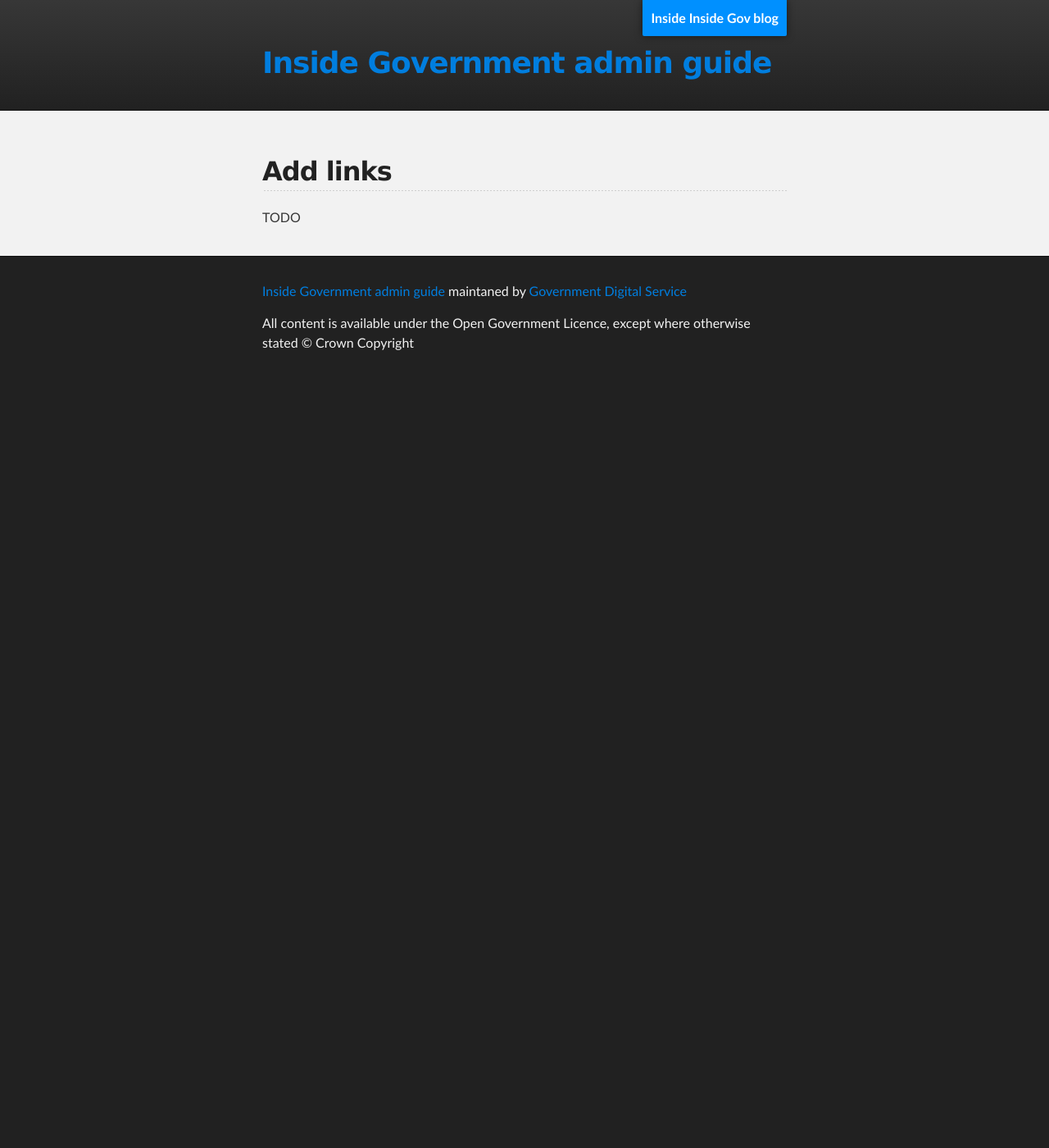
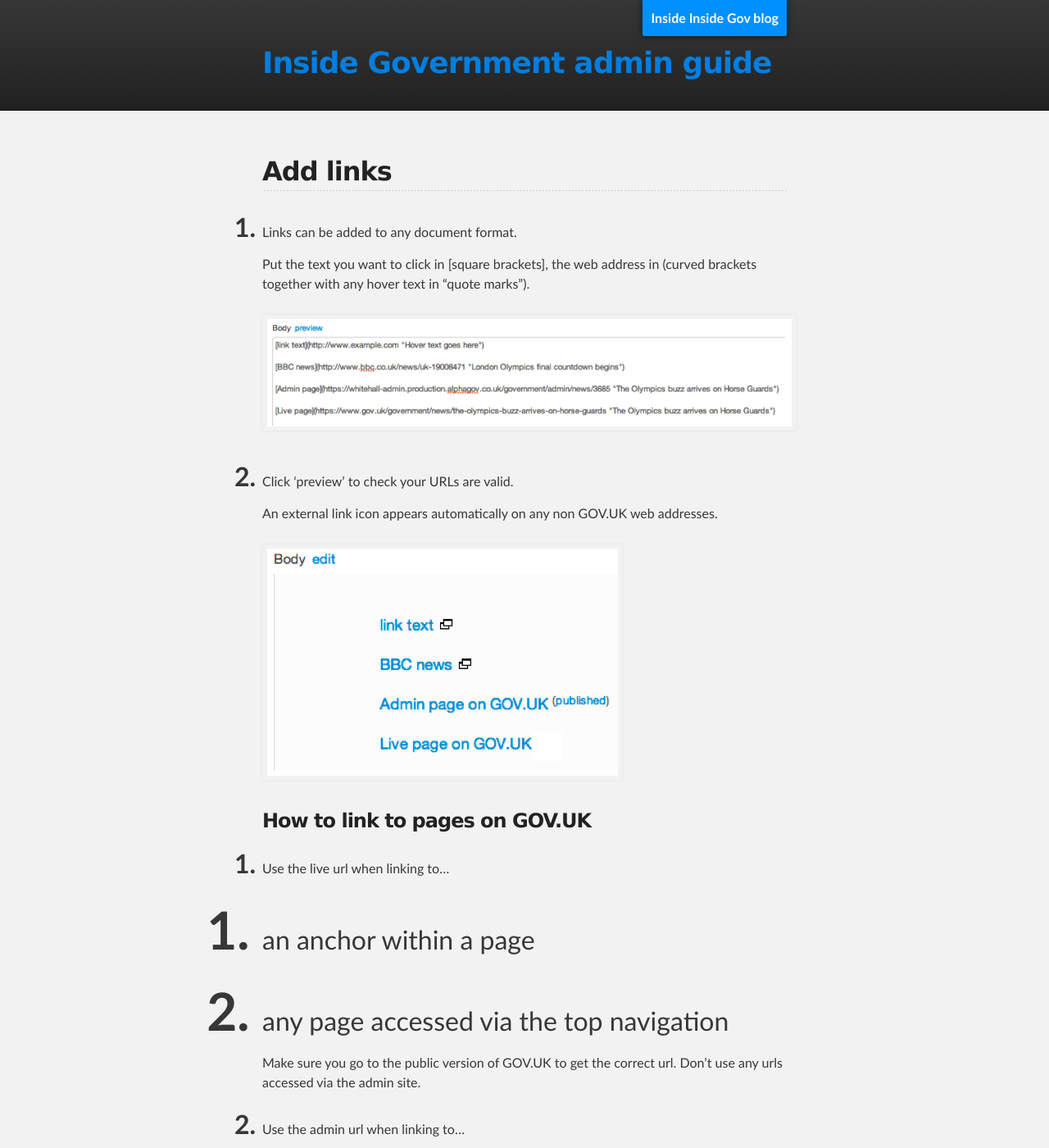
Before and after one commit to alphagov/inside-government-admin-guide, a Jekyll site: the page built from creating-documents/add-links.md, in a window 1280 px wide and 1400 px high. Shown: the whole window at 82% size. Built offline with Jekyll 4.4.1, drawn with Linux system fonts in a browser that asks for light colours; some of the changed text lies outside the part shown.

Commit message:
Testing links page layout

```diff
--- a/creating-documents/add-links.md
+++ b/creating-documents/add-links.md
@@ -5,4 +5,28 @@
 
 ## Add links
 
-TODO
+1. Links can be added to any document format.
+
+	Put the text you want to click in [square brackets], the web address in (curved brackets together with any hover text in "quote marks").
+
+	![Add links 1](add-links-1.png)
+
+2. Click 'preview' to check your URLs are valid.
+
+	An external link icon appears automatically on any non GOV.UK web addresses.
+
+	![Add links 2](add-links-2.png)
+
+### How to link to pages on GOV.UK
+
+1. Use the live url when linking to…
+
+	* an anchor within a page
+
+	* any page accessed via the top navigation
+
+	Make sure you go to the public version of GOV.UK to get the correct url. Don’t use any urls accessed via the admin site.
+
+2. Use the admin url when linking to...
+
+	* any document made by the ‘create new document’ button
```
Also changed, not shown: creating-documents/add-associations.md (+1 -1 lines), creating-documents/add-links-1.png (added), creating-documents/add-links-2.png (added).
